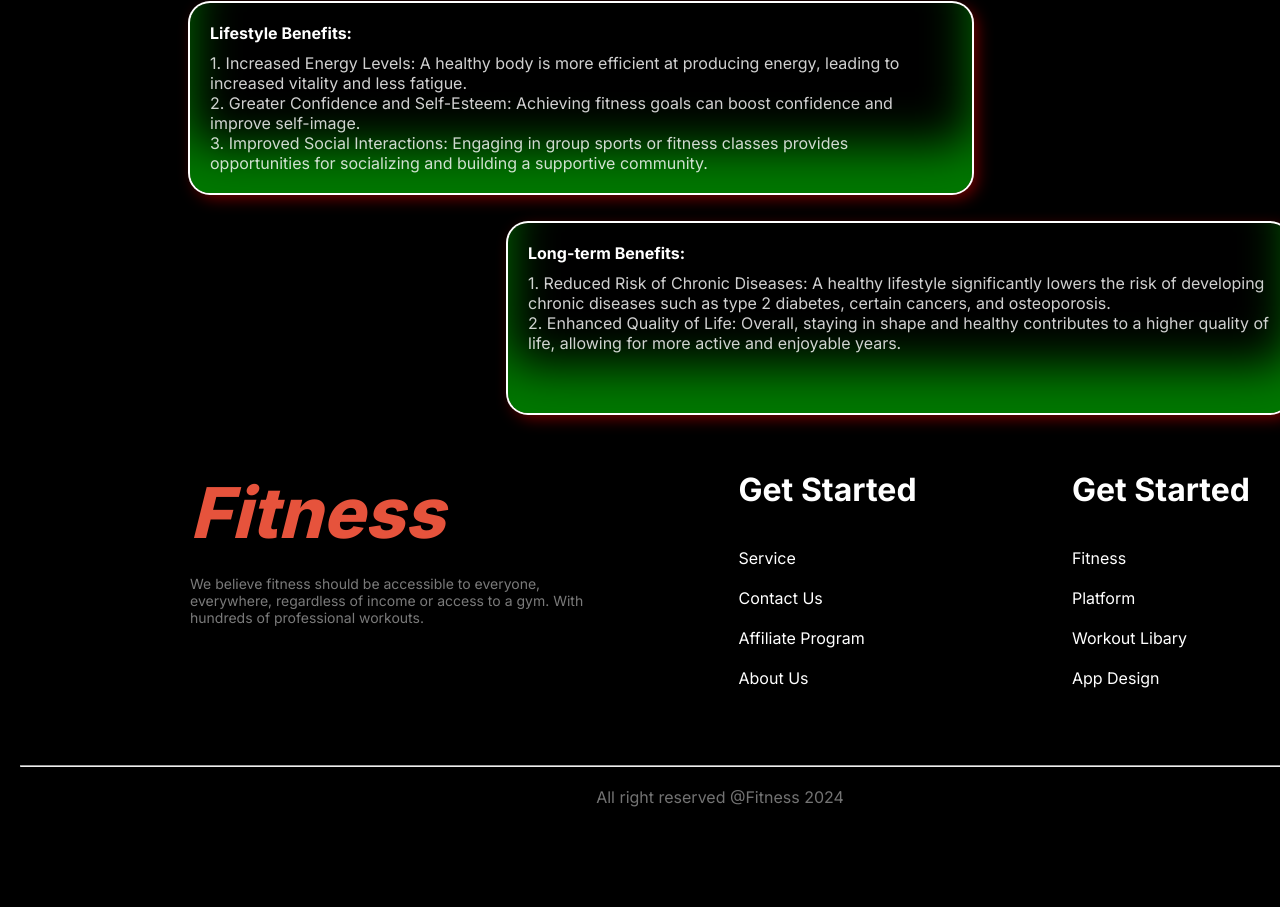
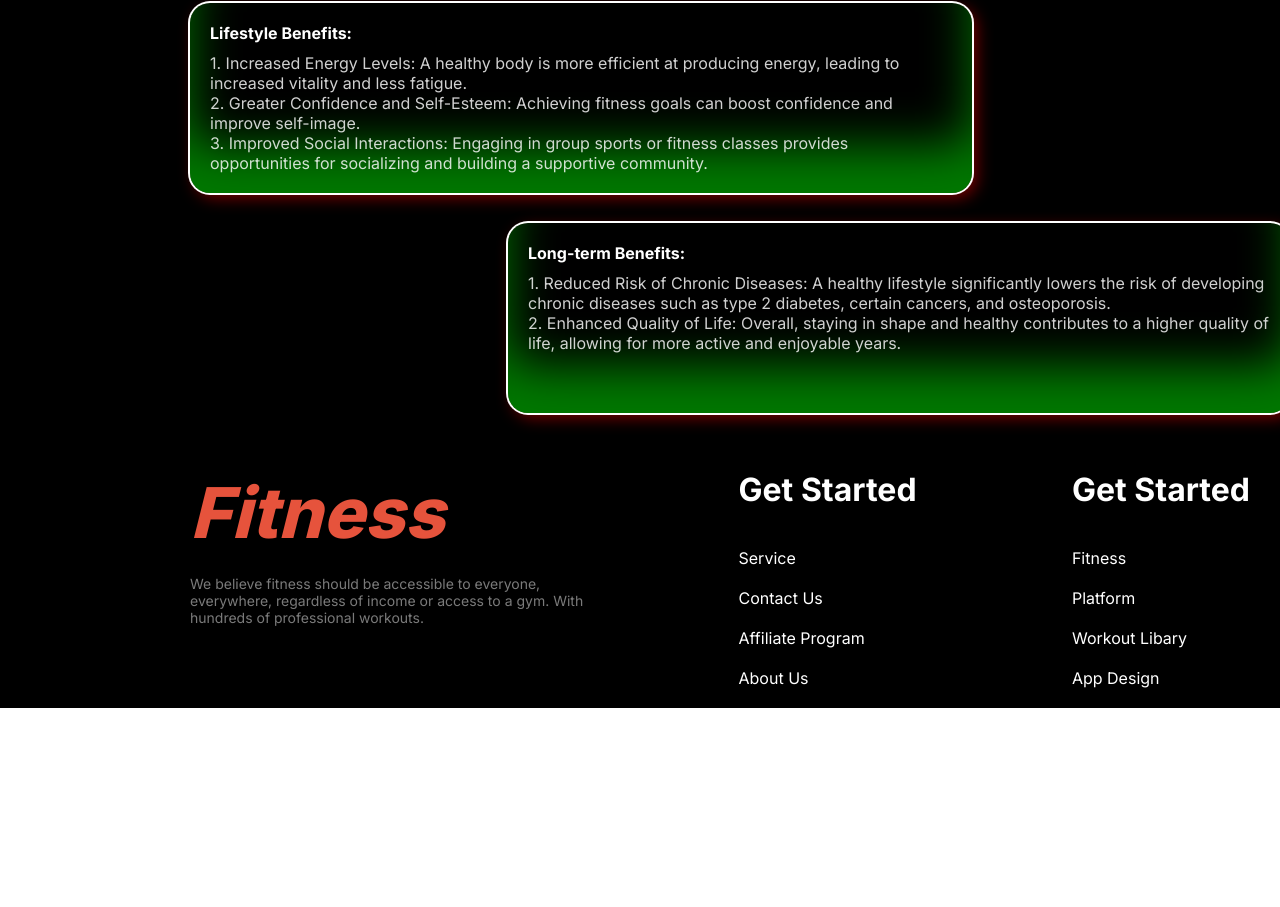
Before and after one commit to Bappi-Hossain2000/2_Assaingnemt_2_B10A2_html_-_css_responsive, a plain HTML site: page index.html in a window 1280 px wide. Shown: the part 3799-4706 px from the top of the page. After the commit the page ends 4564 px from the top, so only its background shows below. Drawn offline with Linux system fonts and the light colour scheme; a web font is replaced by a local one.

Commit message:
footer section

```diff
--- a/index.html
+++ b/index.html
@@ -319,10 +319,10 @@
         </div>
 
       </div>
-      <div class="footer_down">
+      <!-- <div class="footer_down">
         <hr>
       <p>All right reserved @Fitness 2024</p>
-      </div>
+      </div> -->
 
     </footer>
 
```
